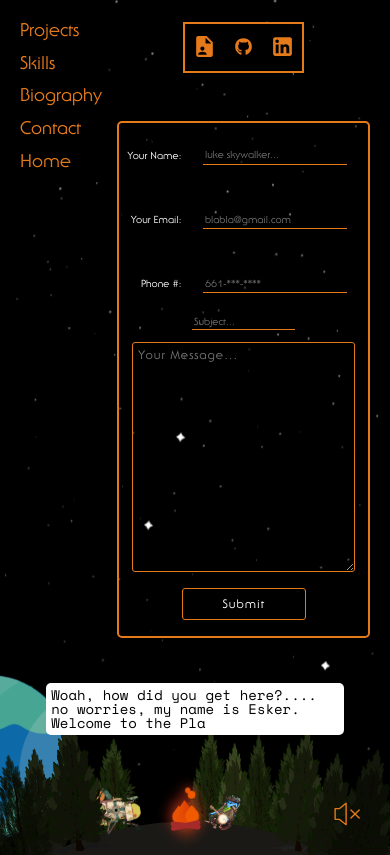
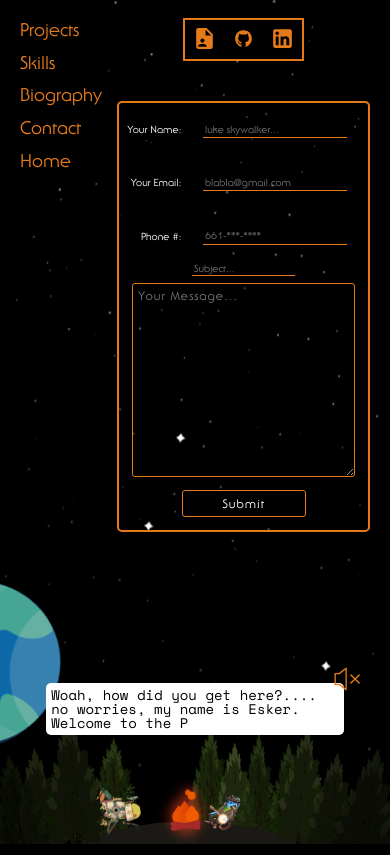
Before and after one commit to Tybenson0/PlanetaryPortfolio, a React (Create React App) app: page /contact in a window 390 px wide. Shown: the top 855 px of the page. Built offline with nearby package versions, Linux system fonts and the light colour scheme.

Commit message:
fix again

```diff
--- a/src/mobile.css
+++ b/src/mobile.css
@@ -6,11 +6,13 @@
   .level-0-container {
     position: relative;
     width: 100%;
-    height: 120%;
+    height: 100%;
     display: grid;
     grid-template-columns: repeat(6, 1fr);
     grid-template-rows: repeat(10, 1fr);
-    overflow: hidden;;
+    overflow-x: hidden;
+    overflow-y: scroll;
+
   }
   .space {
     width: 250%;
@@ -567,7 +569,7 @@
 
   /* code below is for the campsite */
   .campsite-container-0 {
-    height: 100%;
+    height: 120%;
     width: 100%;
     grid-row: 1/11;
     grid-column: 1/7;
```
